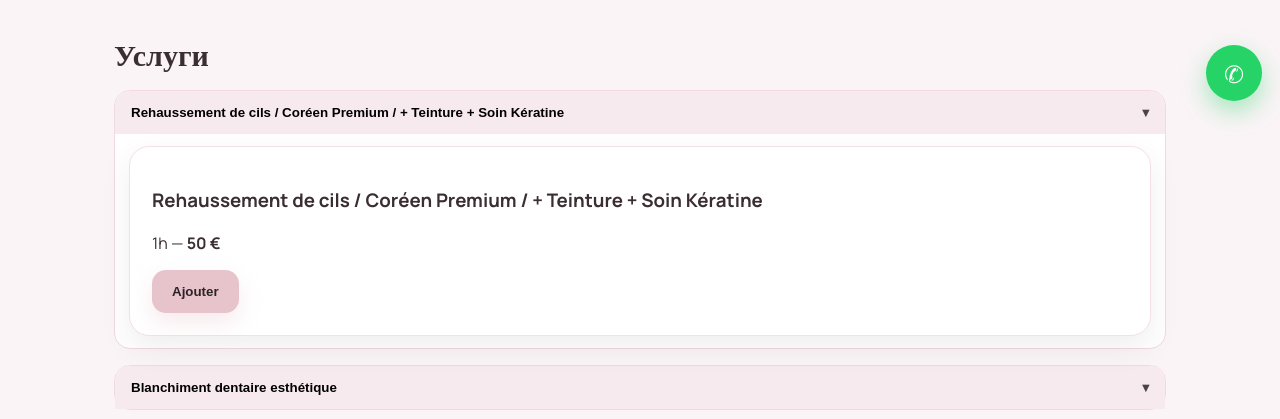
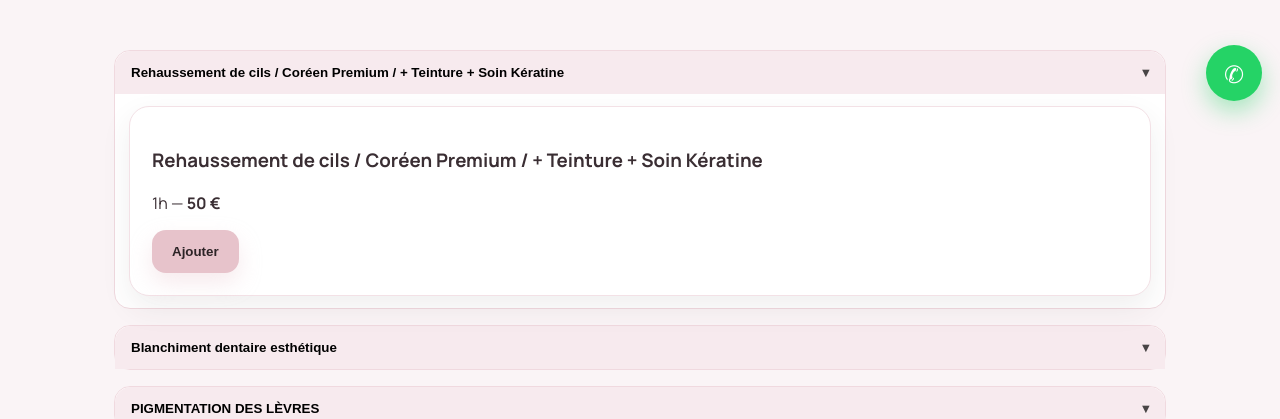
Before and after one commit to elsea10101977/elsea-booking, a website: page index.html in a window 1280 px wide. Shown: the part 681-1100 px from the top of the page. Drawn offline with nearby package versions, Linux system fonts and the light colour scheme.

Commit message:
Update index.html

```diff
--- a/index.html
+++ b/index.html
@@ -118,7 +118,6 @@
 
   <!-- Прайс-лист: кнопка "Ajouter" добавляет в заказ -->
  <section id="tarifs" class="section">
-  <h2 class="section-title">Услуги</h2>
 
   <!-- ===== REHAUSSEMENT DE CILS ===== -->
   <div class="group">
```
